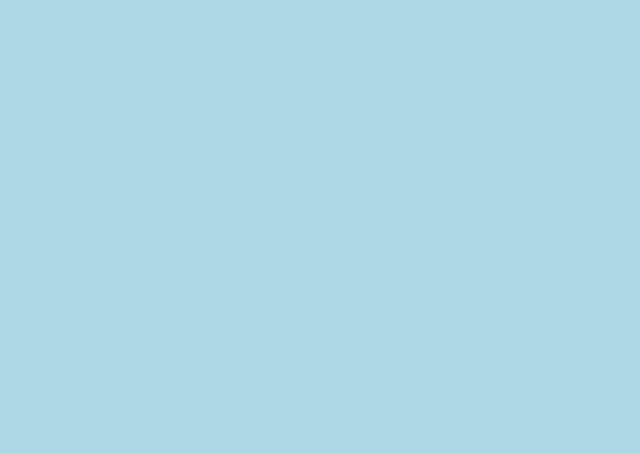
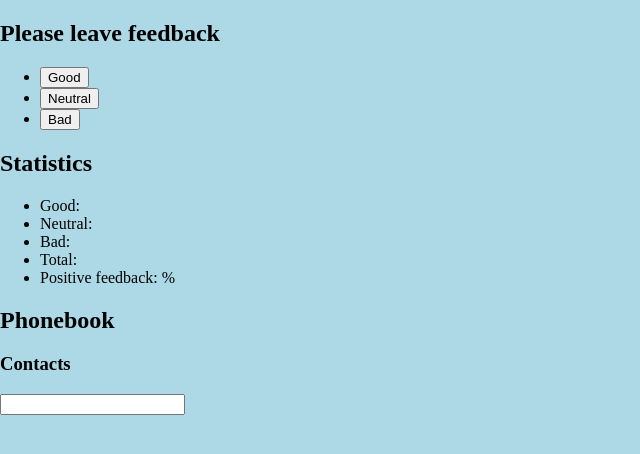
Before and after one commit to Baromental/react-endless-practice, a React (Create React App) app: page / in a window 1280 px wide. Shown: the top 454 px of the page, without its empty margins (0-640 px from the left). Built offline with nearby package versions, Linux system fonts and the light colour scheme.

Commit message:
primal markup

```diff
--- a/src/components/App.jsx
+++ b/src/components/App.jsx
@@ -1,5 +1,13 @@
+import { Feedback } from './Feedback/Feedback';
+import { Phonebook } from './Phonebook/Phonebook';
+
 function App() {
-  return <div></div>;
+  return (
+    <div>
+      <Feedback />
+      <Phonebook />
+    </div>
+  );
 }
 
 export default App;
--- /dev/null
+++ b/src/components/Feedback/Feedback.jsx
@@ -0,0 +1,32 @@
+import React from 'react';
+
+export const Feedback = () => {
+  return (
+    <div>
+      <div>
+        <h2>Please leave feedback</h2>
+        <ul>
+          <li>
+            <button>Good</button>
+          </li>
+          <li>
+            <button>Neutral</button>
+          </li>
+          <li>
+            <button>Bad</button>
+          </li>
+        </ul>
+      </div>
+      <div>
+        <h2>Statistics</h2>
+        <ul>
+          <li>Good: {}</li>
+          <li>Neutral: {}</li>
+          <li>Bad: {}</li>
+          <li>Total: {}</li>
+          <li>Positive feedback: {}%</li>
+        </ul>
+      </div>
+    </div>
+  );
+};
--- /dev/null
+++ b/src/components/Phonebook/Phonebook.jsx
@@ -0,0 +1,14 @@
+import React from 'react';
+
+export const Phonebook = () => {
+  return (
+    <div>
+      <h2>Phonebook</h2>
+      <form action=""></form>
+      <h3>Contacts</h3>
+      <label htmlFor=""></label>
+      <input type="text" />
+      <ul></ul>
+    </div>
+  );
+};
```
